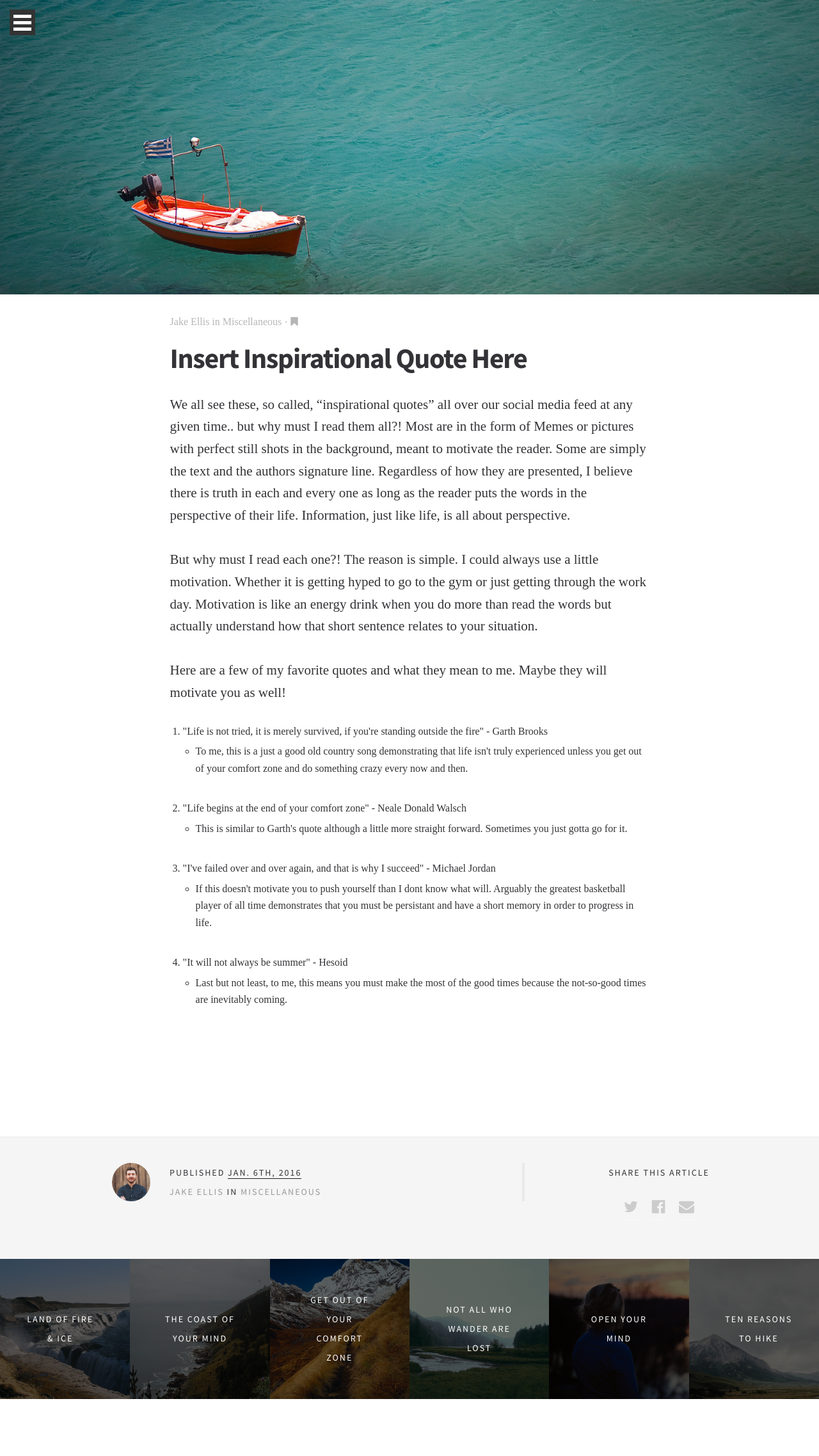
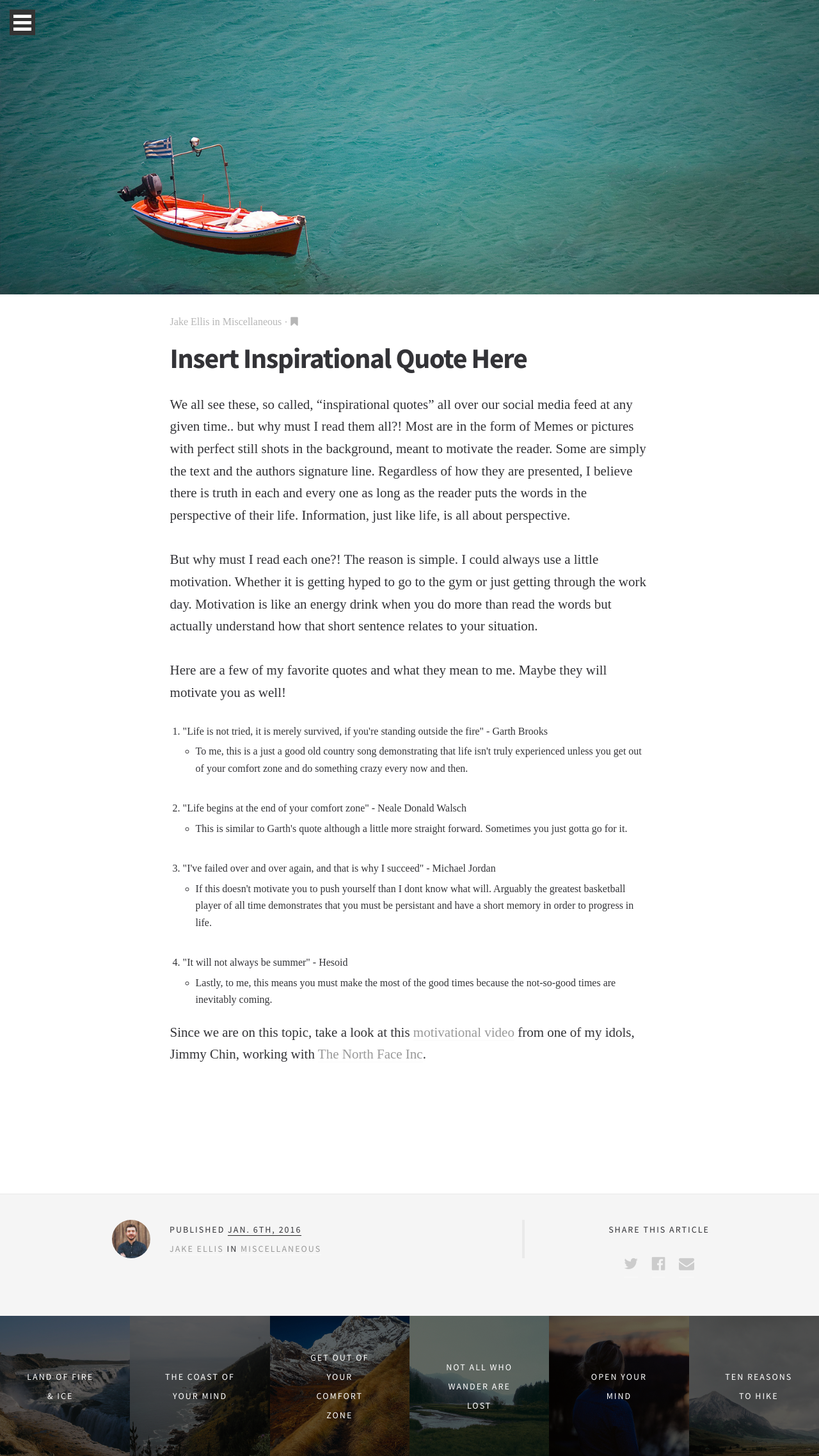
Before and after one commit to EJBlog/EJBlog.github.io, a Jekyll site: the page built from _posts/2016-1-6-inspirational-quotes.md, in a window 1280 px wide. Shown: the whole page at 64% size. Built offline with Jekyll 4.4.1, drawn with Linux system fonts in a browser that asks for light colours; nearby versions of some CDN libraries; some web fonts are replaced.

Commit message:
Update 2016-1-6-inspirational-quotes.md

```diff
--- a/_posts/2016-1-6-inspirational-quotes.md
+++ b/_posts/2016-1-6-inspirational-quotes.md
@@ -30,6 +30,8 @@ Here are a few of my favorite quotes and what they mean to me. Maybe they will m
   <br>
   <li>"It will not always be summer" - Hesoid </li>
       <ul>
-        <li>Last but not least, to me, this means you must make the most of the good times because the not-so-good times are inevitably coming.</li>
+        <li>Lastly, to me, this means you must make the most of the good times because the not-so-good times are inevitably coming.</li>
       </ul>
 </ol>
+
+Since we are on this topic, take a look at this <a hfef="https://www.youtube.com/watch?v=p4myaDVk-Po">motivational video<a/> from one of my idols, Jimmy Chin, working with <a hfef="https://www.thenorthface.com">The North Face Inc</a>.
```
